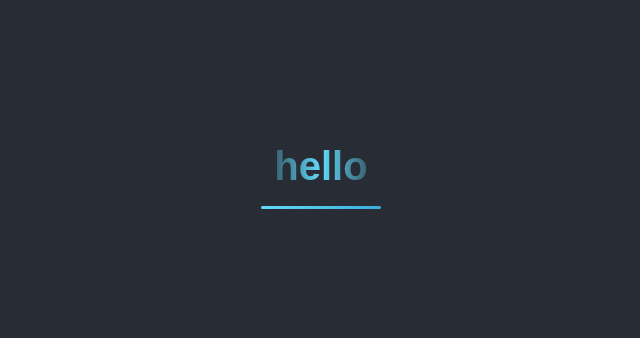
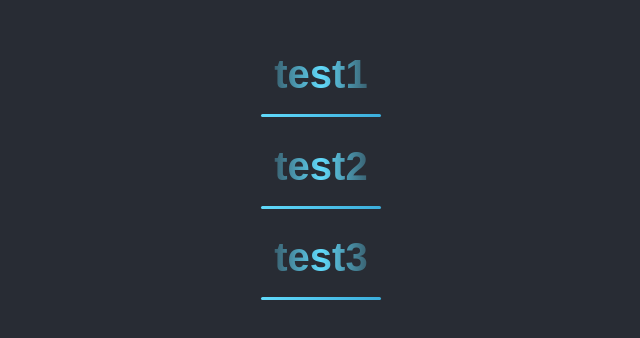
Before and after one commit to kip2/EC-site-Product-List-RecursionCS, a React app in the folder app/: page / in a window 1280 px wide. Shown: the part 242-580 px from the top of the page, without its empty margins (319-959 px from the left). Built offline with nearby package versions, Linux system fonts and the light colour scheme.

Commit message:
簡単なスケルトン

```diff
--- a/app/src/components/App.js
+++ b/app/src/components/App.js
@@ -1,17 +1,22 @@
-import React from "react";
+import React, { useState } from "react";
 import sytles from "../css/styles.css";
 import Category from "./Category";
 
-const Items = [
-	{name: "Desctop PC"},
-	{name: "Desctop PC"},
-	{name:"Desctop PC"},
-];
 
 export default function App() {
+	const categories = [
+		"test1",
+		"test2",
+		"test3"
+	]
+
 	return (
-		<>
-			<Category category={"hello"} />
-		</>
+		<div>
+			{
+				categories.map(category => {
+					return <Category category={category} />;
+				})
+			}
+		</div>
 	);
 }
--- a/app/src/components/Category.js
+++ b/app/src/components/Category.js
@@ -3,9 +3,7 @@ import React from "react";
 export default function Category({ category }) {
     return (
         <>
-            <h1>
-                {category}
-            </h1>
+            <h1>{category}</h1>
         </>
     );
 }
```
Also changed, not shown: app/dist/assets/bundle.js.
